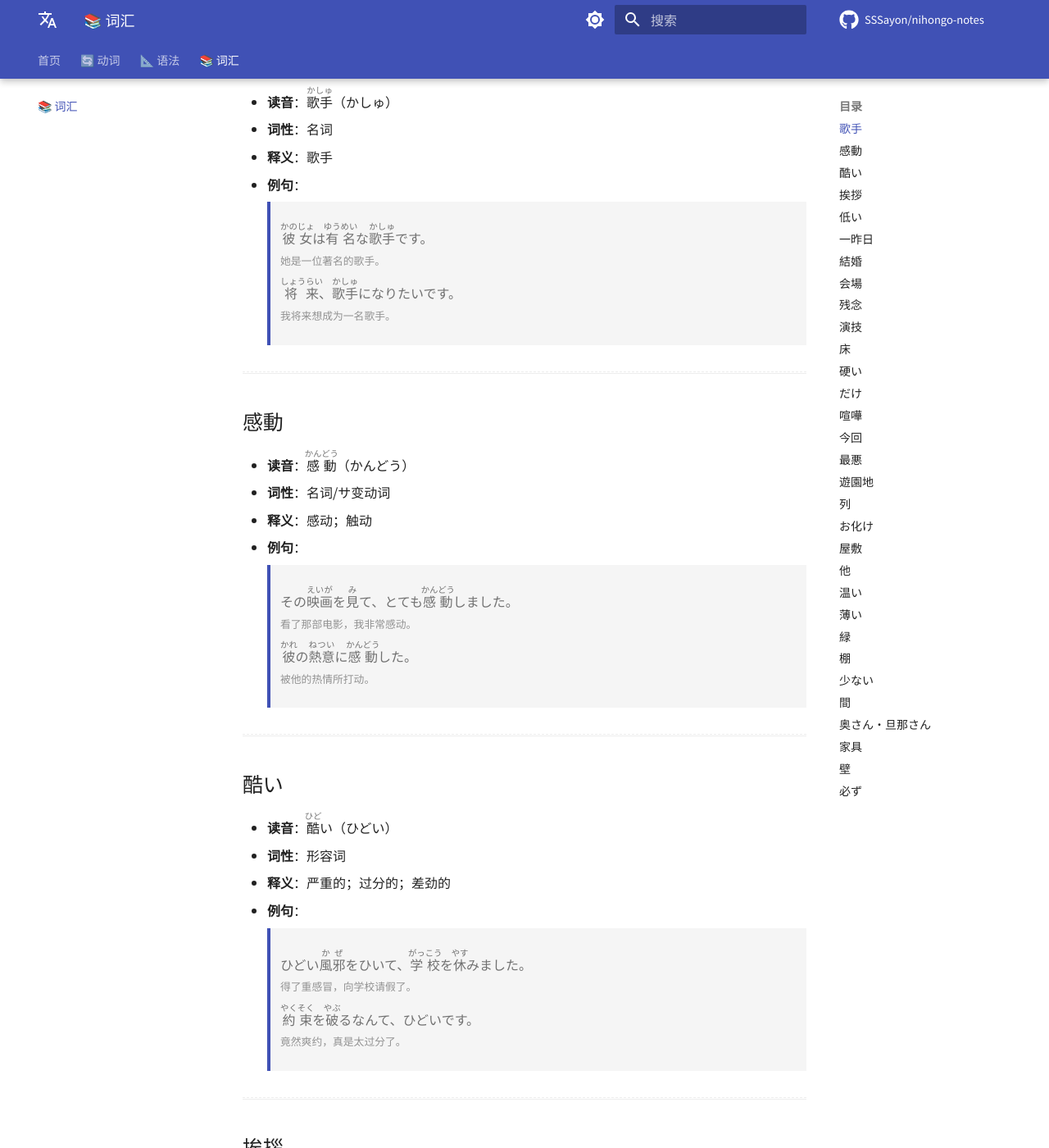
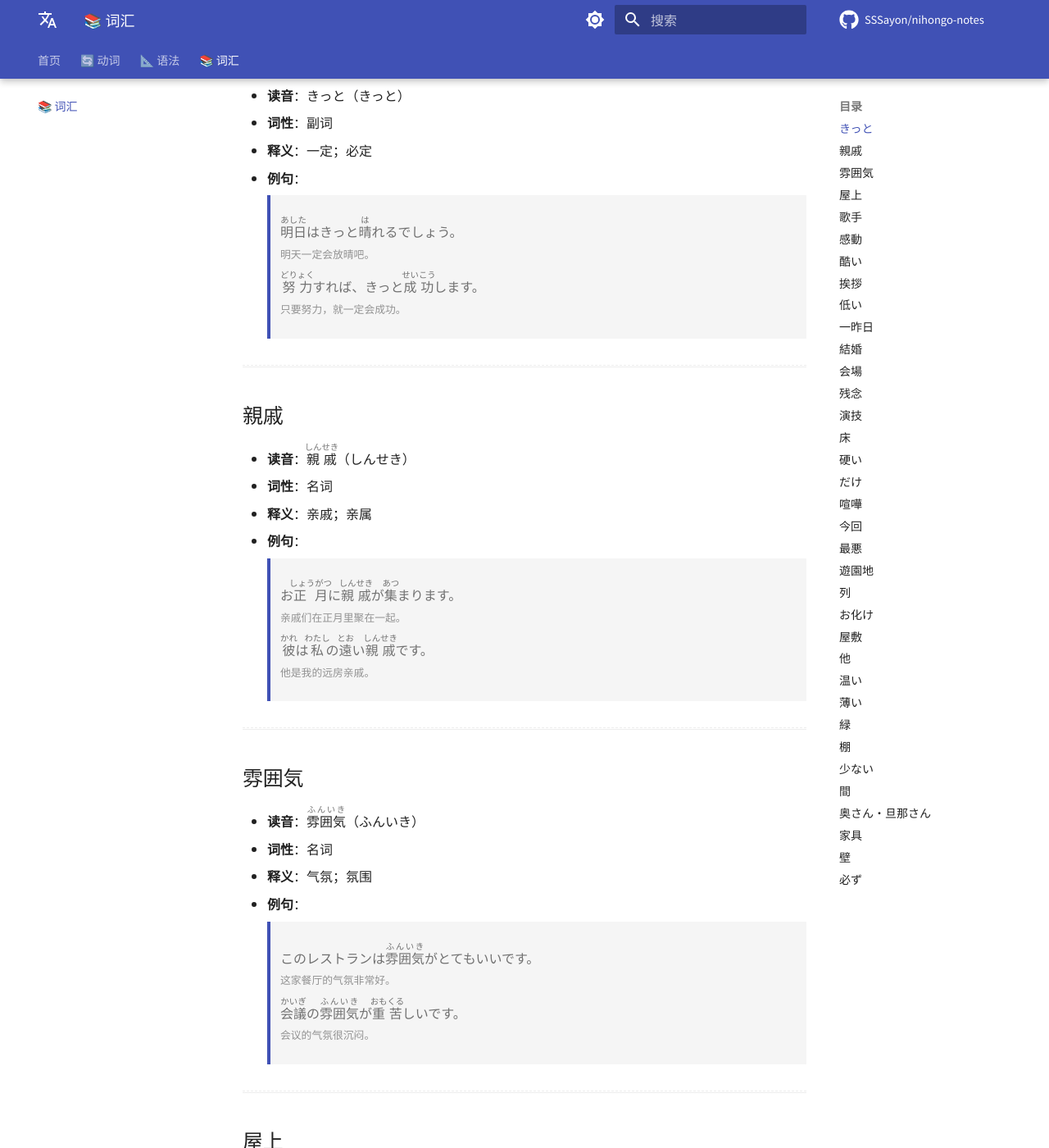
Before and after one commit to SSSayon/nihongo-notes, an MkDocs documentation site: the page built from docs/vocabulary.md, in a window 1280 px wide and 1400 px high, scrolled down 309 px. Shown: the whole window at 82% size. Built offline with MkDocs 1.6.1 and Material for MkDocs 9.7.7, drawn with Linux system fonts in a browser that asks for light colours; comment, search, counter and statistics services are not loaded; some of the changed text lies outside the part shown.

Commit message:
chore: update site content

```diff
--- a/docs/vocabulary.md
+++ b/docs/vocabulary.md
@@ -2,7 +2,87 @@
 
 记录名词、形容词等词汇。
 
-共 **31** 个词汇
+共 **35** 个词汇
+
+---
+
+## きっと
+
+- **读音**：きっと（きっと）
+- **词性**：副词
+- **释义**：一定；必定
+
+- **例句**：
+
+    > <div class="example-box">
+    > <ruby>明日<rt>あした</rt></ruby>はきっと<ruby>晴<rt>は</rt></ruby>れるでしょう。
+    > <br><small>明天一定会放晴吧。</small>
+    > </div>
+
+    > <div class="example-box">
+    > <ruby>努力<rt>どりょく</rt></ruby>すれば、きっと<ruby>成功<rt>せいこう</rt></ruby>します。
+    > <br><small>只要努力，就一定会成功。</small>
+    > </div>
+
+---
+
+## 親戚
+
+- **读音**：<ruby>親戚<rt>しんせき</rt></ruby>（しんせき）
+- **词性**：名词
+- **释义**：亲戚；亲属
+
+- **例句**：
+
+    > <div class="example-box">
+    > お<ruby>正月<rt>しょうがつ</rt></ruby>に<ruby>親戚<rt>しんせき</rt></ruby>が<ruby>集<rt>あつ</rt></ruby>まります。
+    > <br><small>亲戚们在正月里聚在一起。</small>
+    > </div>
+
+    > <div class="example-box">
+    > <ruby>彼<rt>かれ</rt></ruby>は<ruby>私<rt>わたし</rt></ruby>の<ruby>遠<rt>とお</rt></ruby>い<ruby>親戚<rt>しんせき</rt></ruby>です。
+    > <br><small>他是我的远房亲戚。</small>
+    > </div>
+
+---
+
+## 雰囲気
+
+- **读音**：<ruby>雰囲気<rt>ふんいき</rt></ruby>（ふんいき）
+- **词性**：名词
+- **释义**：气氛；氛围
+
+- **例句**：
+
+    > <div class="example-box">
+    > このレストランは<ruby>雰囲気<rt>ふんいき</rt></ruby>がとてもいいです。
+    > <br><small>这家餐厅的气氛非常好。</small>
+    > </div>
+
+    > <div class="example-box">
+    > <ruby>会議<rt>かいぎ</rt></ruby>の<ruby>雰囲気<rt>ふんいき</rt></ruby>が<ruby>重苦<rt>おもくる</rt></ruby>しいです。
+    > <br><small>会议的气氛很沉闷。</small>
+    > </div>
+
+---
+
+## 屋上
+
+- **读音**：<ruby>屋上<rt>おくじょう</rt></ruby>（おくじょう）
+- **词性**：名词
+- **释义**：屋顶；楼顶
+
+- **例句**：
+
+    > <div class="example-box">
+    > <ruby>屋上<rt>おくじょう</rt></ruby>で<ruby>洗濯物<rt>せんたくもの</rt></ruby>を<ruby>干<rt>ほ</rt></ruby>します。
+    > <br><small>在屋顶晾衣服。</small>
+    > </div>
+
+    > <div class="example-box">
+    > ビルの<ruby>屋上<rt>おくじょう</rt></ruby>から<ruby>夜景<rt>やけい</rt></ruby>を<ruby>見<rt>み</rt></ruby>ます。
+    > <br><small>从大楼屋顶看夜景。</small>
+    > </div>
 
 ---
 
```
Also changed, not shown: docs/index.md (+3 -3 lines), 1 other file.
